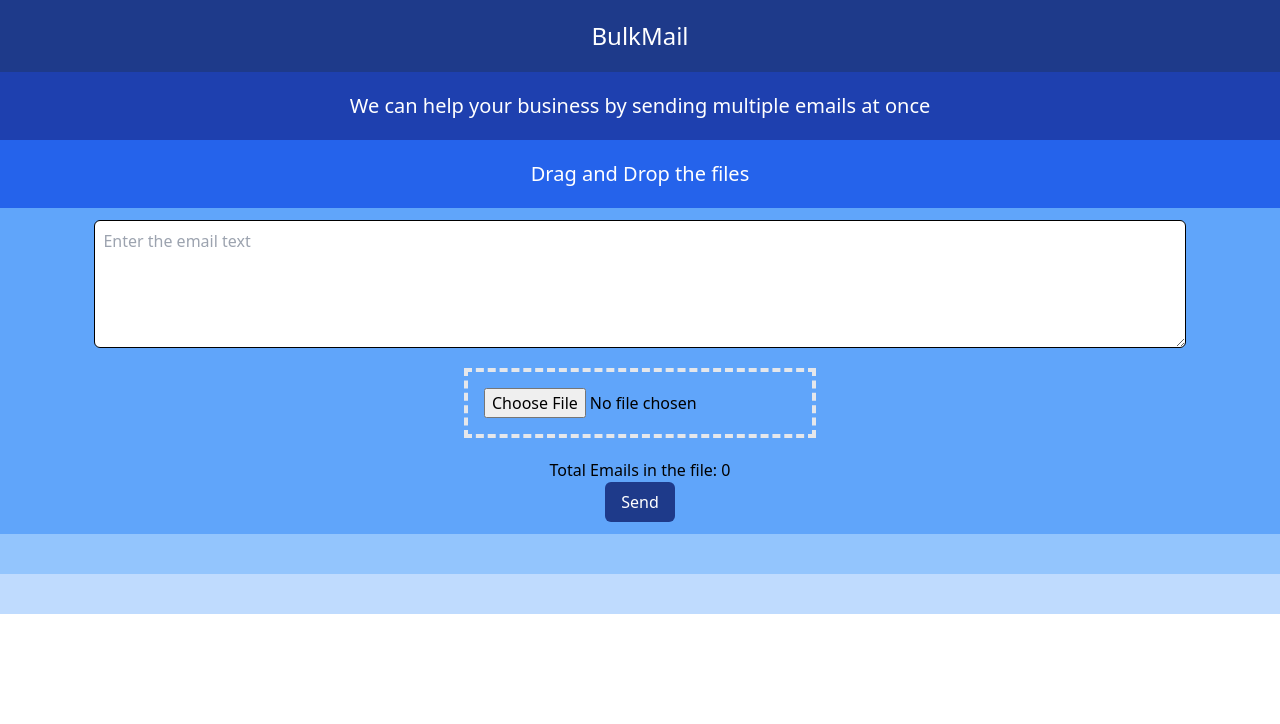
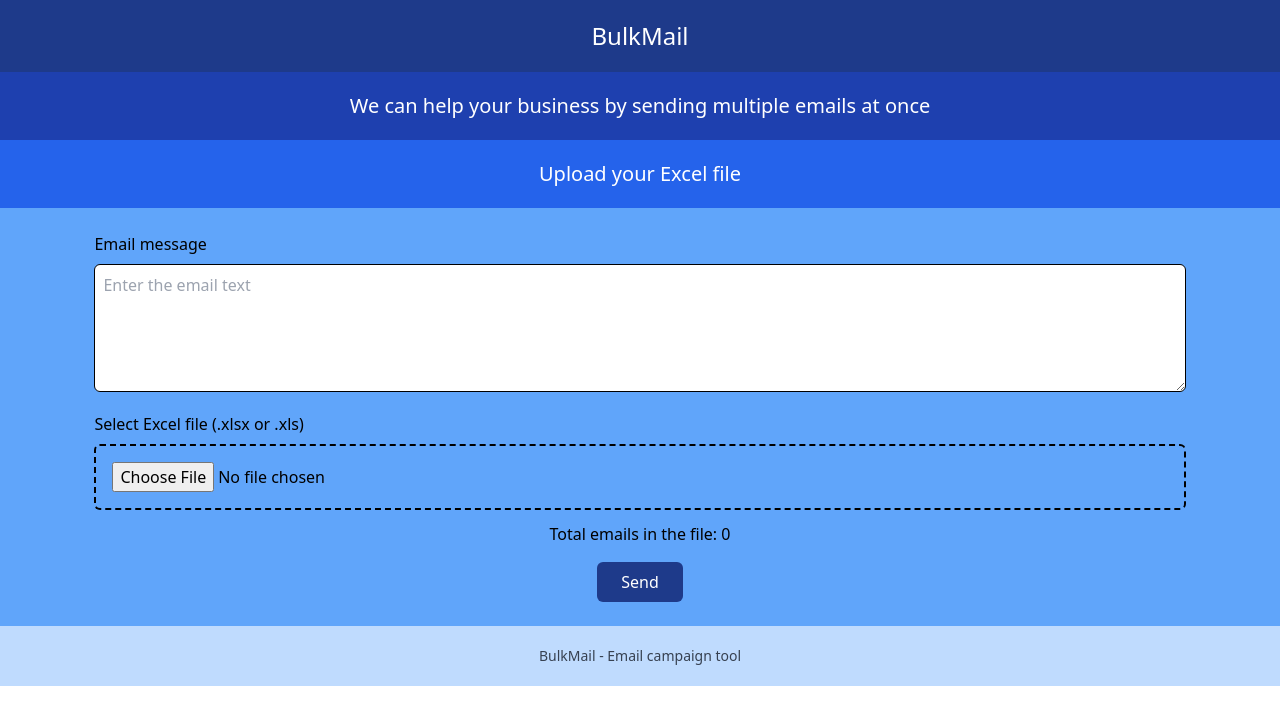
Before and after one commit to SOURAVKUMAR1503/BULKMAIL---Frontend, a React (Create React App) app: page / in a window 1280 px wide. Shown: the top 724 px of the page. Built offline with nearby package versions, Linux system fonts and the light colour scheme.

Commit message:
Refactor API URL and improve email validation

```diff
--- a/src/App.js
+++ b/src/App.js
@@ -1,9 +1,8 @@
-
 import { useState } from "react";
 import axios from "axios";
 import * as XLSX from "xlsx";
 
-const API_URL = "https://bulkmail-backend-5sew.vercel.app/"
+const API_URL = "https://bulkmail-backend-5sew.vercel.app";
 
 function App() {
   const [msg, setmsg] = useState("");
@@ -31,7 +30,7 @@ function App() {
         const data = e.target.result;
 
         const workbook = XLSX.read(data, {
-          type: "array"
+          type: "array",
         });
 
         const sheetName = workbook.SheetNames[0];
@@ -39,7 +38,7 @@ function App() {
 
         const rows = XLSX.utils.sheet_to_json(worksheet, {
           header: 1,
-          defval: ""
+          defval: "",
         });
 
         // Read email addresses from the first column
@@ -48,10 +47,10 @@ function App() {
             return String(row[0] || "").trim();
           })
           .filter(function (email) {
-            return email !== "" && email.includes("@");
+            return /^[^\s@]+@[^\s@]+\.[^\s@]+$/.test(email);
           });
 
-        setEmailList(totalemail);
+        setEmailList([...new Set(totalemail)]);
 
         console.log("Email list:", totalemail);
       } catch (error) {
@@ -63,6 +62,7 @@ function App() {
 
     reader.onerror = function () {
       alert("Unable to open the selected file.");
+      setEmailList([]);
     };
 
     reader.readAsArrayBuffer(file);
@@ -83,32 +83,36 @@ function App() {
     setstatus(true);
 
     try {
-      const response = await axios.post(
-        "https://bulkmail-backend-5sew.vercel.app/",
-        {
-          msg: msg,
-          emailList: emailList
-        }
-      );
+      const response = await axios.post(`${API_URL}/`, {
+        msg: msg,
+        emailList: emailList,
+      });
 
-      if (response.data === true) {
+      if (
+        response.data === true ||
+        response.data?.success === true
+      ) {
         alert("Emails sent successfully!");
       } else {
-        alert("Failed to send emails.");
+        alert(
+          response.data?.message ||
+            "Request completed, but email sending was not confirmed."
+        );
       }
     } catch (error) {
-      console.error("Axios error:", error.message);
+      console.error("Axios error:", error);
 
       if (error.response) {
         const errorMessage =
           error.response.data?.details ||
           error.response.data?.error ||
+          error.response.data?.message ||
           "Request failed";
 
         alert("Backend error: " + errorMessage);
       } else if (error.request) {
         alert(
-          "Cannot connect to backend. Make sure your backend is running on port 5000."
+          "Cannot connect to backend. Check the backend URL, deployment status, and CORS settings."
         );
       } else {
         alert("Error: " + error.message);
@@ -119,60 +123,77 @@ function App() {
   }
 
   return (
-    <div>
-      <div className="bg-blue-900 text-center justify-center">
+    <div className="min-h-screen">
+      <div className="bg-blue-900 text-center">
         <h1 className="text-2xl font-medium text-white px-5 py-5">
           BulkMail
         </h1>
       </div>
 
-      <div className="bg-blue-800 text-center justify-center">
-        <h1 className="text-xl font-medium text-white px-5 py-5">
+      <div className="bg-blue-800 text-center">
+        <h2 className="text-xl font-medium text-white px-5 py-5">
           We can help your business by sending multiple emails at once
-        </h1>
+        </h2>
       </div>
 
-      <div className="bg-blue-600 text-center justify-center">
-        <h1 className="text-xl font-medium text-white px-5 py-5">
-          Drag and Drop the files
-        </h1>
+      <div className="bg-blue-600 text-center">
+        <h2 className="text-xl font-medium text-white px-5 py-5">
+          Upload your Excel file
+        </h2>
       </div>
 
-      <div className="bg-blue-400 flex flex-col text-black items-center px-5 py-3">
+      <div className="bg-blue-400 flex flex-col text-black items-center px-5 py-6">
+        <label
+          htmlFor="email-message"
+          className="w-[88%] mb-2 font-medium"
+        >
+          Email message
+        </label>
+
         <textarea
+          id="email-message"
           value={msg}
           onChange={handlemsg}
           className="w-[88%] h-32 py-2 outline-none px-2 border border-black rounded-md"
           placeholder="Enter the email text"
         />
 
-        <div>
+        <div className="w-[88%] mt-5 mb-3">
+          <label
+            htmlFor="excel-file"
+            className="block mb-2 font-medium"
+          >
+            Select Excel file (.xlsx or .xls)
+          </label>
+
           <input
+            id="excel-file"
             type="file"
             accept=".xlsx,.xls"
             onChange={handlefile}
-            className="border-4 border-dashed py-4 px-4 mt-5 mb-5"
+            className="w-full border-2 border-dashed border-black py-4 px-4 rounded-md"
           />
         </div>
 
-        <p>Total Emails in the file: {emailList.length}</p>
+        <p className="mb-4 font-medium">
+          Total emails in the file: {emailList.length}
+        </p>
 
         <button
+          type="button"
           onClick={send}
           disabled={status}
-          className="bg-blue-900 py-2 px-4 text-white font-medium rounded-md w-fit disabled:opacity-50"
+          className="bg-blue-900 py-2 px-6 text-white font-medium rounded-md disabled:opacity-50"
         >
           {status ? "Sending..." : "Send"}
         </button>
       </div>
 
-      <div className="bg-blue-300 text-center justify-center">
-        <h1 className="text-xl font-medium text-white px-5 py-5"></h1>
-      </div>
-
-      <div className="bg-blue-200 text-center justify-center">
-        <h1 className="text-xl font-medium text-white px-5 py-5"></h1>
-      </div>
+      <footer className="bg-blue-200 text-center py-5">
+        <p className="text-sm text-gray-700">
+          BulkMail - Email campaign tool
+        </p>
+      </footer>
     </div>
   );
 }
```
